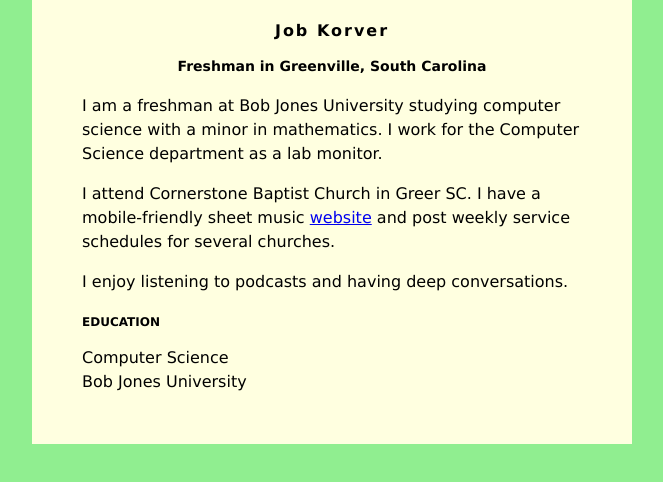
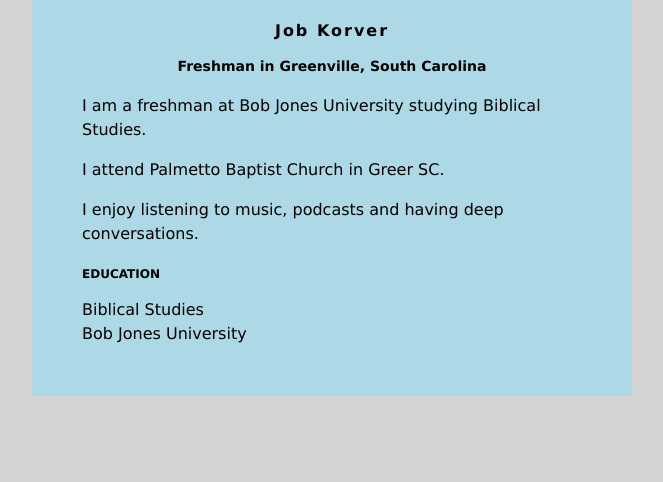
Before and after one commit to JFKorver/JFKorver.github.io, a plain HTML site: page index.html in a window 1280 px wide. Shown: the whole page, without its empty margins (308-971 px from the left). Drawn offline with Linux system fonts and the light colour scheme.

Commit message:
Update index.html

```diff
--- a/index.html
+++ b/index.html
@@ -2,11 +2,11 @@
 <head>
 <style>
 body {
-    background: lightgreen;
+    background: lightgray;
     font-family: Verdana;
 }
 #content {
-    background: lightyellow;
+    background: lightblue;
     min-width: 200px;
     max-width: 500px;
     padding: 50px;
@@ -33,18 +33,15 @@ h3 {
         <h1>Job Korver</h1>
         <h2>Freshman in Greenville, South Carolina</h2>
 
-         <p>I am a freshman at Bob Jones University studying computer science with a minor in
-            mathematics. I work for the Computer Science department as a lab monitor.</p>
+         <p>I am a freshman at Bob Jones University studying Biblical Studies.</p>
          <p>
-            I attend Cornerstone Baptist Church in Greer SC. I have a mobile-friendly
-            sheet music <a href="https://mobilehymns.org/">website</a> and post weekly service
-            schedules for several churches.
+            I attend Palmetto Baptist Church in Greer SC.
          </p>
          <p>
-            I enjoy listening to podcasts and having deep conversations.
+            I enjoy listening to music, podcasts and having deep conversations.
          </p>
         <h3>EDUCATION</h3>
-        Computer Science<br />
+        Biblical Studies<br />
         Bob Jones University
     </div>
 
```
